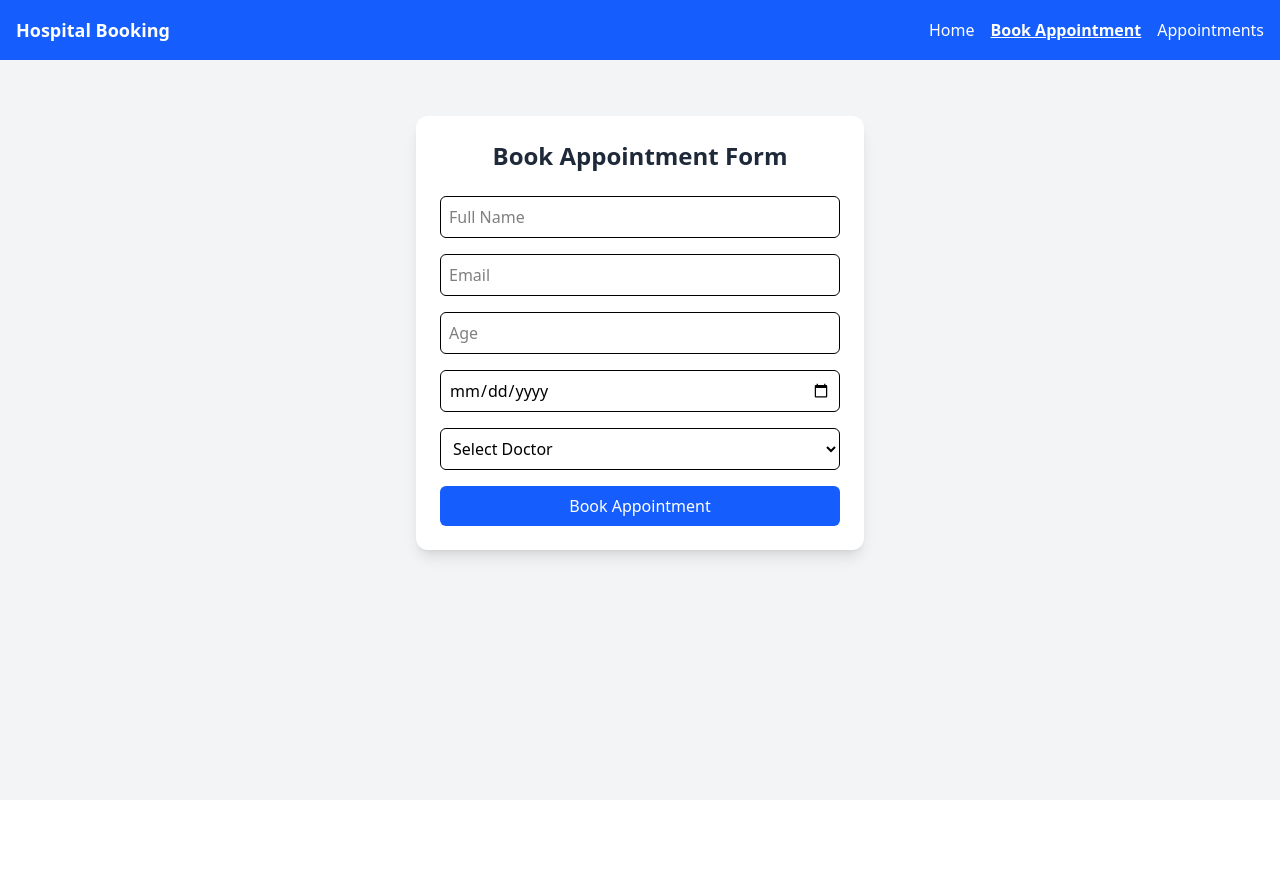
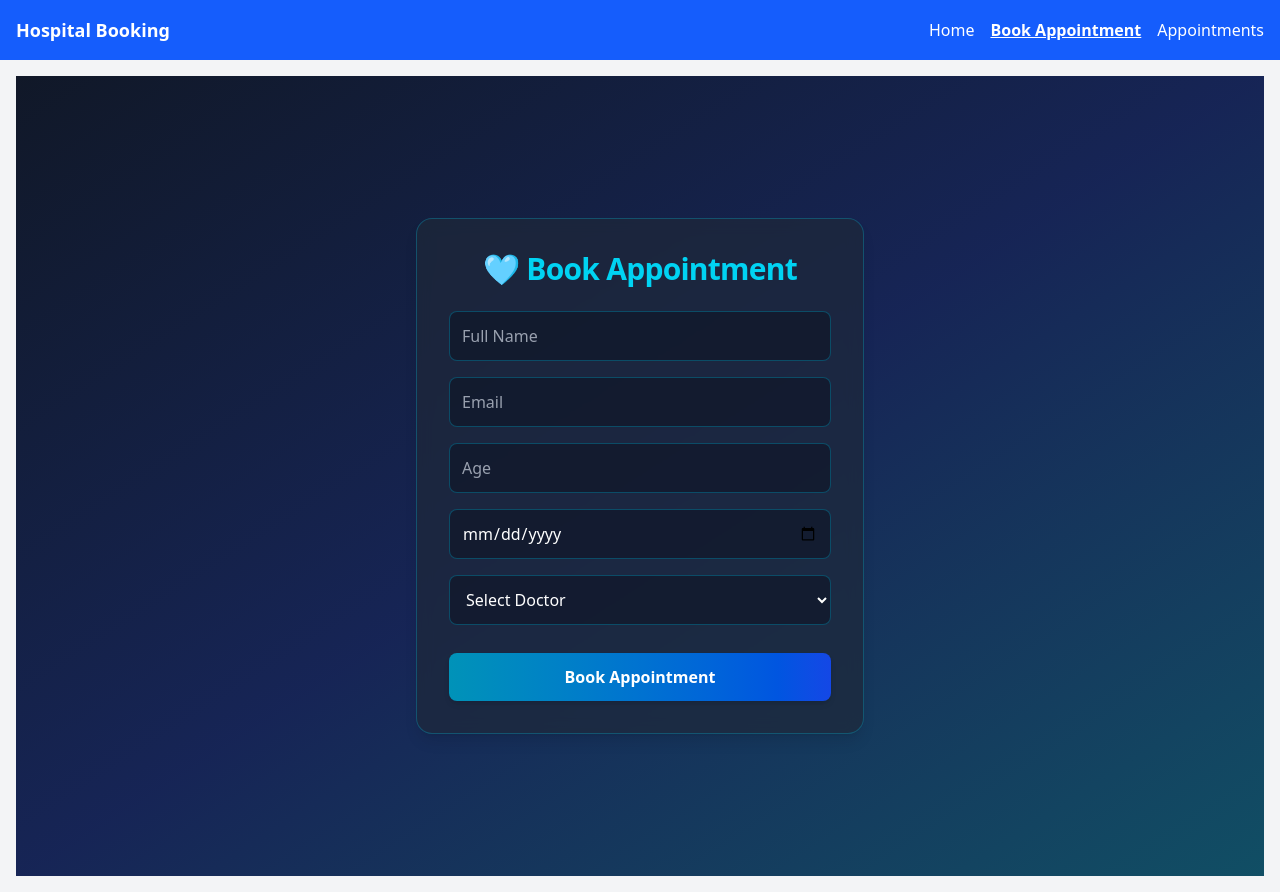
Before and after one commit to Httpednah/med-book, a React (Vite) app: page /book in a window 1280 px wide. Before the commit the page ends 800 px from the top, so only its background shows below. Built offline with nearby package versions, Linux system fonts and the light colour scheme; data requests are answered from the project's data file.

Commit message:
updated files

```diff
--- a/db.json
+++ b/db.json
@@ -1,4 +1,3 @@
-
 {
   "doctors": [
     {
@@ -199,6 +198,24 @@
       "doctorId": 3,
       "status": "scheduled",
       "id": 561
+    },
+    {
+      "fullName": "rhevb sj",
+      "email": "binabdimalikranger@gmail.com",
+      "age": 12,
+      "date": "2200-01-02",
+      "doctorId": 1,
+      "status": "scheduled",
+      "id": 562
+    },
+    {
+      "fullName": "gfyguhv",
+      "email": "SERTY67@gmail.com",
+      "age": 16,
+      "date": "2006-09-12",
+      "doctorId": 6,
+      "status": "scheduled",
+      "id": 563
     }
   ]
 }
--- a/src/components/AppointmentsList.jsx
+++ b/src/components/AppointmentsList.jsx
@@ -22,7 +22,12 @@ function AppointmentsList() {
   const getDoctor = (id) => doctors.find((doc) => doc.id === id);
 
   return (
-    <div className="appointment-list grid grid-cols-1 md:grid-cols-2 lg:grid-cols-3 gap-6 p-6 max-w-6xl mx-auto mt-8">
+    <div className="min-h-screen bg-gradient-to-br from-gray-900 via-blue-950 to-cyan-900 py-12 px-6 text-white">
+      <h1 className="text-4xl font-extrabold text-center text-cyan-400 mb-10 tracking-tight">
+        🩺 Appointments Dashboard
+      </h1>
+
+      <div className="grid grid-cols-1 sm:grid-cols-2 lg:grid-cols-3 gap-8 max-w-6xl mx-auto">
         {appointments.map((appt) => {
           const doctor = getDoctor(appt.doctorId);
           const formattedDate = new Date(appt.date).toLocaleString();
@@ -30,24 +35,28 @@ function AppointmentsList() {
           return (
             <div
               key={appt.id}
-            className="border border-gray-300 rounded-xl shadow-md p-4 bg-white text-center"
+              className="border border-cyan-500/30 rounded-2xl shadow-md hover:shadow-cyan-500/30 p-5 bg-gray-800/60 backdrop-blur-sm text-center transition-all duration-300 hover:scale-105"
             >
-            <h2 className="text-xl font-semibold mb-2">{appt.patient}</h2>
-            <p className="text-gray-600 mb-1">
-              Appointment Date: {formattedDate}
+              <h2 className="text-xl font-semibold text-cyan-300 mb-2">
+                {appt.patient}
+              </h2>
+              <p className="text-gray-300 mb-2">
+                Appointment Date:{" "}
+                <span className="text-cyan-400">{formattedDate}</span>
               </p>
 
               {doctor ? (
-              <div className="mt-4 border-t pt-3">
+                <div className="mt-4 border-t border-cyan-600/40 pt-3">
                   <DoctorsCard doctor={doctor} />
                 </div>
               ) : (
-              <p className="text-red-500 mt-2">Doctor not found</p>
+                <p className="text-red-400 mt-2">Doctor not found</p>
               )}
             </div>
           );
         })}
       </div>
+    </div>
   );
 }
 
--- a/src/components/BookAppointmentForm.jsx
+++ b/src/components/BookAppointmentForm.jsx
@@ -19,9 +19,8 @@ function BookAppointmentForm() {
   const handleSubmit = (e) => {
     e.preventDefault();
 
-    // ✅ Validate fields first
     if (!fullName || !email || !age || !date || !doctorId) {
-      toast.warning("Please fill in all fields.");
+      toast.warning("⚠️ Please fill in all fields.");
       return;
     }
 
@@ -34,7 +33,6 @@ function BookAppointmentForm() {
       status: "scheduled",
     };
 
-    // ✅ Make sure JSON server is running at http://localhost:3000
     fetch("http://localhost:3000/appointments", {
       method: "POST",
       headers: { "Content-Type": "application/json" },
@@ -45,7 +43,7 @@ function BookAppointmentForm() {
         return response.json();
       })
       .then(() => {
-        toast.success("Appointment booked successfully!");
+        toast.success("✅ Appointment booked successfully!");
         setFullName("");
         setEmail("");
         setAge("");
@@ -54,49 +52,52 @@ function BookAppointmentForm() {
       })
       .catch((error) => {
         console.error("Error:", error);
-        toast.error(
-          "There was a problem booking your appointment. Please try again."
-        );
+        toast.error("❌ Something went wrong. Please try again.");
       });
   };
 
   return (
-    <div className="max-w-md mx-auto mt-10 p-6 bg-white rounded-xl shadow-lg">
-      <h2 className="text-2xl font-bold text-center text-gray-800 mb-6">
-        Book Appointment Form
+    <div className="min-h-screen flex items-center justify-center bg-gradient-to-br from-gray-900 via-blue-950 to-cyan-900 py-12 px-6">
+      <div className="max-w-md w-full bg-gray-800/70 backdrop-blur-sm border border-cyan-500/30 rounded-2xl shadow-lg p-8">
+        <h2 className="text-3xl font-extrabold text-center text-cyan-400 mb-6 tracking-tight">
+          🩵 Book Appointment
         </h2>
-      <form onSubmit={handleSubmit} className="flex flex-col gap-4">
+
+        <form
+          onSubmit={handleSubmit}
+          className="flex flex-col gap-4 text-white"
+        >
           <input
             type="text"
             placeholder="Full Name"
             value={fullName}
             onChange={(e) => setFullName(e.target.value)}
-          className="border rounded-md p-2"
+            className="bg-gray-900/70 border border-cyan-600/40 rounded-lg p-3 focus:outline-none focus:border-cyan-400 placeholder-gray-400"
           />
           <input
             type="email"
             placeholder="Email"
             value={email}
             onChange={(e) => setEmail(e.target.value)}
-          className="border rounded-md p-2"
+            className="bg-gray-900/70 border border-cyan-600/40 rounded-lg p-3 focus:outline-none focus:border-cyan-400 placeholder-gray-400"
           />
           <input
             type="number"
             placeholder="Age"
             value={age}
             onChange={(e) => setAge(e.target.value)}
-          className="border rounded-md p-2"
+            className="bg-gray-900/70 border border-cyan-600/40 rounded-lg p-3 focus:outline-none focus:border-cyan-400 placeholder-gray-400"
           />
           <input
             type="date"
             value={date}
             onChange={(e) => setDate(e.target.value)}
-          className="border rounded-md p-2"
+            className="bg-gray-900/70 border border-cyan-600/40 rounded-lg p-3 focus:outline-none focus:border-cyan-400"
           />
           <select
             value={doctorId}
             onChange={(e) => setDoctorId(e.target.value)}
-          className="border rounded-md p-2"
+            className="bg-gray-900/70 border border-cyan-600/40 rounded-lg p-3 focus:outline-none focus:border-cyan-400"
           >
             <option value="">Select Doctor</option>
             {doctors.map((doc) => (
@@ -105,14 +106,16 @@ function BookAppointmentForm() {
               </option>
             ))}
           </select>
+
           <button
             type="submit"
-          className="bg-blue-600 text-white rounded-md p-2 hover:bg-blue-700"
+            className="mt-3 bg-gradient-to-r from-cyan-600 to-blue-700 hover:from-cyan-500 hover:to-blue-600 text-white font-semibold py-3 rounded-lg shadow-md transition-all duration-300 hover:scale-105"
           >
             Book Appointment
           </button>
         </form>
       </div>
+    </div>
   );
 }
 
```
Lines whose indentation alone changed are shown as unchanged.
